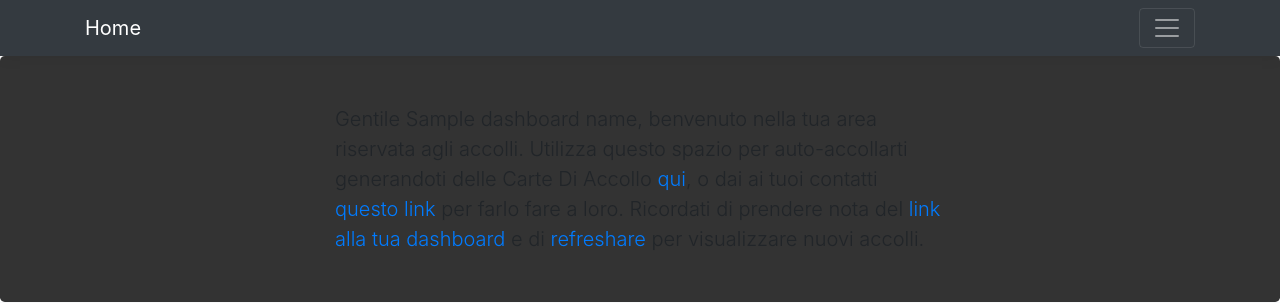
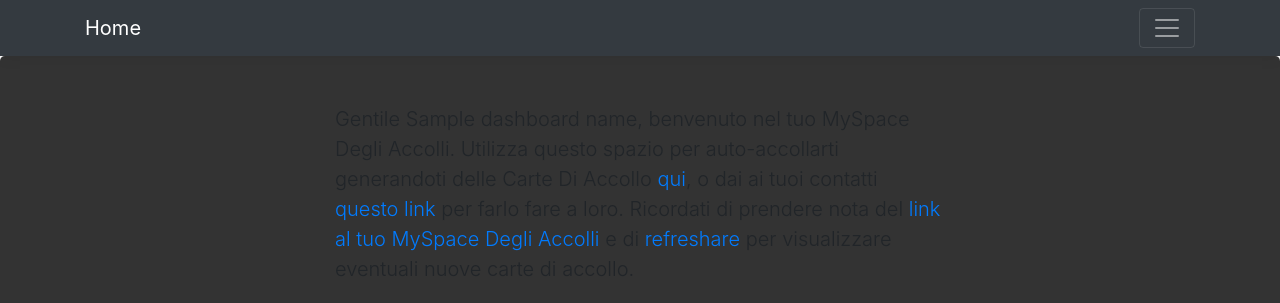
Before and after one commit to lucky-sideburn/cartediaccollo, a Flask app: template templates/dashboard_accolli.html in a window 1280 px wide. Shown: the top 303 px of the page. Run offline with Flask 2, Linux system fonts and the light colour scheme; the template is opened without the code that fills it: most values are stand-ins (such as "Sample title", 1, 10 or a date in 2020); some libraries are stand-ins or nearby versions.

Commit message:
added my space degli accolli

```diff
--- a/templates/dashboard_accolli.html
+++ b/templates/dashboard_accolli.html
@@ -8,7 +8,7 @@
     <meta name="author" content="">
     <link rel="icon" href="/docs/4.0/assets/img/favicons/favicon.ico">
 
-    <title>Gestione delle Carte Di Accollo</title>
+    <title>MySpace Degli Accolli</title>
 
     <link rel="canonical" href="https://getbootstrap.com/docs/4.0/examples/album/">
 
@@ -54,7 +54,7 @@
         <div class="container">
         {% if dashboard_name != '' %}
           <p class="lead">
-Gentile {{dashboard_name}}, benvenuto nella tua area riservata agli accolli. Utilizza questo spazio per auto-accollarti generandoti delle Carte Di Accollo <a href="https://accolli.it?id={{id}}">qui</a>, o dai ai tuoi contatti <a href="https://accolli.it?id={{id}}">questo link</a> per farlo fare a loro. Ricordati di prendere nota del <a href="https://accolli.it/dashboard_accolli?token={{token}}">link alla tua dashboard</a> e di <a href="https://accolli.it/dashboard_accolli?token={{token}}">refreshare</a> per visualizzare nuovi accolli.
+Gentile {{dashboard_name}}, benvenuto nel tuo MySpace Degli Accolli. Utilizza questo spazio per auto-accollarti generandoti delle Carte Di Accollo <a href="https://accolli.it?id={{id}}">qui</a>, o dai ai tuoi contatti <a href="https://accolli.it?id={{id}}">questo link</a> per farlo fare a loro. Ricordati di prendere nota del <a href="https://accolli.it/dashboard_accolli?token={{token}}">link al tuo MySpace Degli Accolli</a> e di <a href="https://accolli.it/dashboard_accolli?token={{token}}">refreshare</a> per visualizzare eventuali nuove carte di accollo.
           </p>
         {% endif %}
           {% if request.args.get('input_alert') == '1' %}
--- a/templates/index.html
+++ b/templates/index.html
@@ -32,7 +32,7 @@
         <div class="inner">
           <nav class="nav nav-masthead justify-content-center">
             <a class="nav-link active" href="https://accolli.it">Home</a>
-            <a class="nav-link" href="/dashboard_accolli">Accolliboard</a>
+            <a class="nav-link" href="/dashboard_accolli">MySpace Degli Accolli</a>
           </nav>
         </div>
       </header>
```
